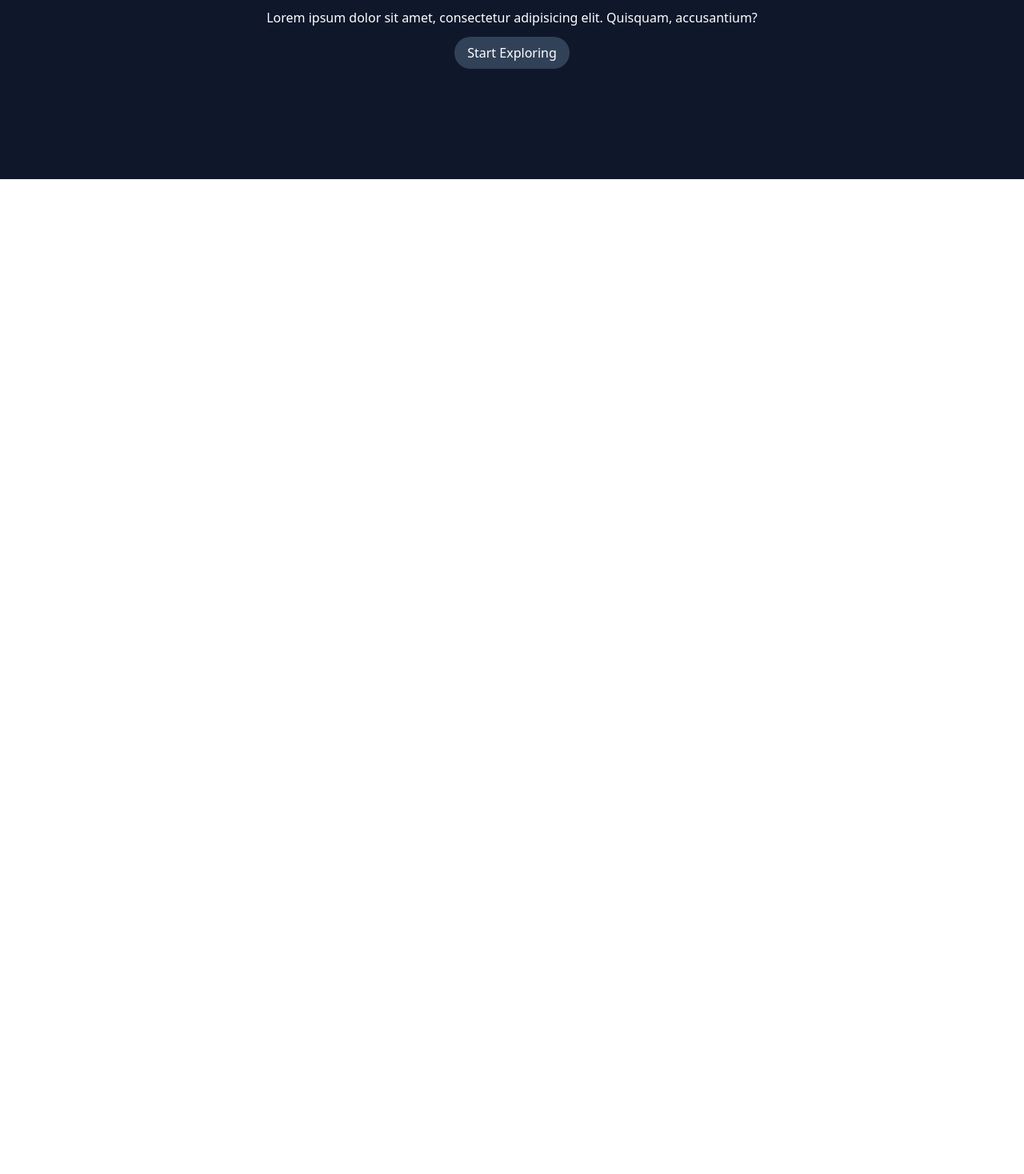
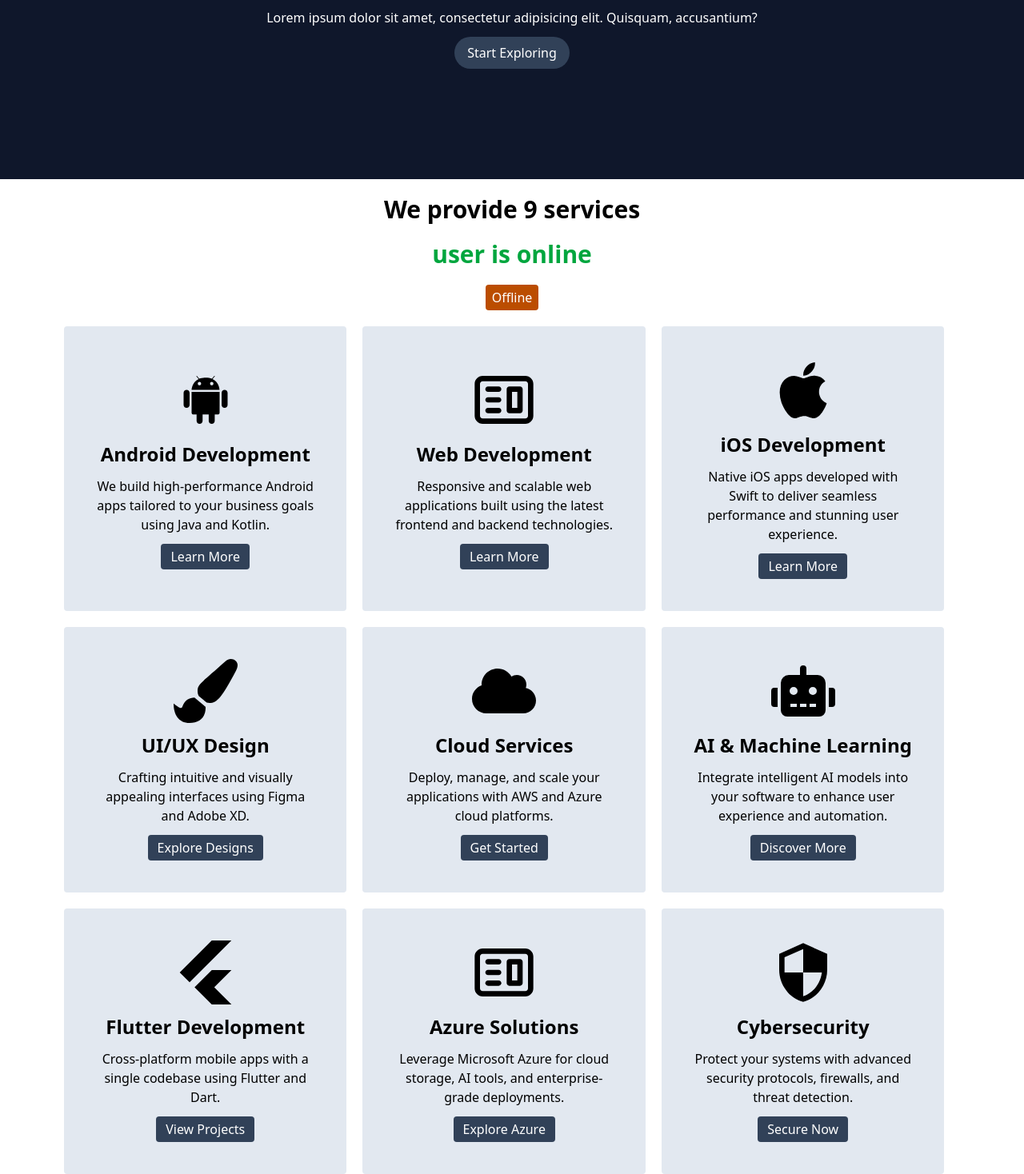
Before and after one commit to classsubstring/MERN-batch, a React (Vite) app in the folder react/expense-tracker/: page / in a window 1280 px wide. Shown: the part 248-1716 px from the top of the page at 80% size. Before the commit the page ends 800 px from the top, so only its background shows below. Built offline with nearby package versions, Linux system fonts and the light colour scheme.

Commit message:
complete component state, card propers example, useState

```diff
--- a/react/expense-tracker/package.json
+++ b/react/expense-tracker/package.json
@@ -13,6 +13,7 @@
     "@tailwindcss/vite": "^4.1.11",
     "react": "^19.1.0",
     "react-dom": "^19.1.0",
+    "react-icons": "^5.5.0",
     "tailwindcss": "^4.1.11"
   },
   "devDependencies": {
--- a/react/expense-tracker/src/App.jsx
+++ b/react/expense-tracker/src/App.jsx
@@ -7,6 +7,15 @@ import Footer from "./components/Footer";
 import ListExpenses from "./components/ListExpenses";
 import MyButton from "./components/MyButton";
 import Banner from "./components/Banner";
+import { Card } from "./components/Card";
+import { IoLogoAndroid } from "react-icons/io";
+import { CgWebsite } from "react-icons/cg";
+import { TbSocial } from "react-icons/tb";
+
+import { FaApple, FaPaintBrush, FaCloud, FaRobot } from "react-icons/fa";
+import { SiFlutter, SiFigma } from "react-icons/si";
+import { MdSecurity } from "react-icons/md";
+import Heading from "./components/Heading";
 function App() {
   // const buttons = [
   //   "click me",
@@ -18,10 +27,115 @@ function App() {
   //   "update",
   // ];
 
+  const services = [
+    {
+      title: "Android Development",
+      content:
+        "We build high-performance Android apps tailored to your business goals using Java and Kotlin.",
+      buttonText: "Learn More",
+      icon: <IoLogoAndroid size={80} />,
+    },
+    {
+      title: "Web Development",
+      content:
+        "Responsive and scalable web applications built using the latest frontend and backend technologies.",
+      buttonText: "Learn More",
+      icon: <CgWebsite size={80} />,
+    },
+    {
+      title: "iOS Development",
+      content:
+        "Native iOS apps developed with Swift to deliver seamless performance and stunning user experience.",
+      buttonText: "Learn More",
+      icon: <FaApple size={80} />,
+    },
+    {
+      title: "UI/UX Design",
+      content:
+        "Crafting intuitive and visually appealing interfaces using Figma and Adobe XD.",
+      buttonText: "Explore Designs",
+      icon: <FaPaintBrush size={80} />,
+    },
+    {
+      title: "Cloud Services",
+      content:
+        "Deploy, manage, and scale your applications with AWS and Azure cloud platforms.",
+      buttonText: "Get Started",
+      icon: <FaCloud size={80} />,
+    },
+    {
+      title: "AI & Machine Learning",
+      content:
+        "Integrate intelligent AI models into your software to enhance user experience and automation.",
+      buttonText: "Discover More",
+      icon: <FaRobot size={80} />,
+    },
+    {
+      title: "Flutter Development",
+      content:
+        "Cross-platform mobile apps with a single codebase using Flutter and Dart.",
+      buttonText: "View Projects",
+      icon: <SiFlutter size={80} />,
+    },
+    {
+      title: "Azure Solutions",
+      content:
+        "Leverage Microsoft Azure for cloud storage, AI tools, and enterprise-grade deployments.",
+      buttonText: "Explore Azure",
+      icon: <CgWebsite size={80} />,
+    },
+    {
+      title: "Cybersecurity",
+      content:
+        "Protect your systems with advanced security protocols, firewalls, and threat detection.",
+      buttonText: "Secure Now",
+      icon: <MdSecurity size={80} />,
+    },
+  ];
+
   return (
     <div>
       <Header />
       <Banner />
+
+      <div>
+        <Heading heading={`We provide ${services.length} services`} />
+      </div>
+
+      <div className="flex px-20 gap-5 flex-wrap">
+        {services.map((card) => (
+          <Card
+            title={card.title}
+            content={card.content}
+            buttonText={card.buttonText}
+            icon={card.icon}
+          />
+        ))}
+
+        {/* android wala card */}
+        {/* <Card
+          icon={<IoLogoAndroid color="gray" size={80} />}
+          title="Android Dev"
+          content="We are specialize in developing custom adnroid apps."
+          buttonText="Contact Us"
+        /> */}
+
+        {/* web dev wala card hai */}
+        {/* <Card
+          icon={<CgWebsite size={80} />}
+          title="Web Dev"
+          content="We also web website and web applications."
+          buttonText="Get Quote"
+        /> */}
+
+        {/* digital marketing wala card */}
+        {/* <Card
+          icon={<TbSocial size={80} />}
+          title="Digital Marketing"
+          content="We do digital marketing to promote your brand."
+          buttonText="Get Help"
+        /> */}
+      </div>
     </div>
   );
 }
--- /dev/null
+++ b/react/expense-tracker/src/components/Card.jsx
@@ -0,0 +1,20 @@
+import { IoLogoAndroid } from "react-icons/io";
+import { TfiLayoutWidthDefault } from "react-icons/tfi";
+export function Card({
+  icon = <TfiLayoutWidthDefault size={80} />,
+  title = "Title",
+  content = "This default content",
+  buttonText = "Click Here",
+}) {
+  return (
+    <div className=" w-[calc(33.333%-1.24rem)]   flex gap-3 p-10 flex-col justify-center items-center rounded bg-slate-200">
+      {icon}
+
+      <h1 className="text-2xl font-extrabold">{title}</h1>
+      <p className="text-center">{content}</p>
+      <button className="bg-slate-700 text-white rounded px-3 py-1">
+        {buttonText}
+      </button>
+    </div>
+  );
+}
--- /dev/null
+++ b/react/expense-tracker/src/components/Heading.jsx
@@ -0,0 +1,29 @@
+import { useState } from "react";
+
+export default function Heading({ heading = "Heading" }) {
+  const [userActive, setUserActive] = useState(true);
+
+  function handleClick() {
+    setUserActive(!userActive);
+  }
+  return (
+    <div className="flex flex-col justify-center items-center my-5 ">
+      <h1 className="text-3xl text-center font-extrabold">{heading}</h1>
+
+      <h1
+        className={`text-3xl my-5 text-center font-extrabold ${
+          userActive ? "text-green-600" : "text-red-600"
+        }`}
+      >
+        {userActive ? "user is online" : "user is offline"}
+      </h1>
+
+      <button
+        onClick={handleClick}
+        className="py-1 px-2 rounded bg-amber-700 text-white"
+      >
+        {userActive ? "Offline" : "Online"}
+      </button>
+    </div>
+  );
+}
```
Also changed, not shown: 1 other file (tests, documents, lock files or other folders).
